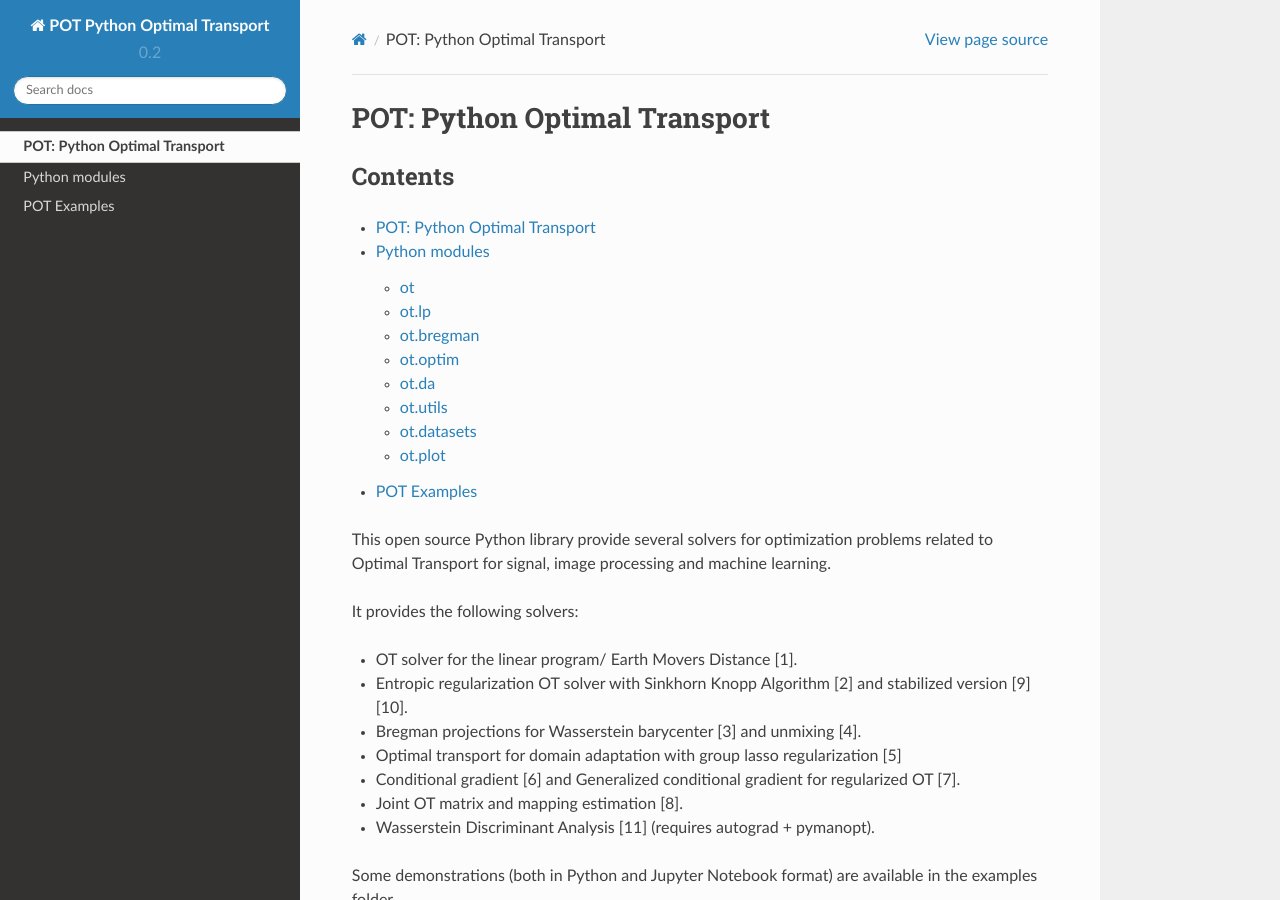
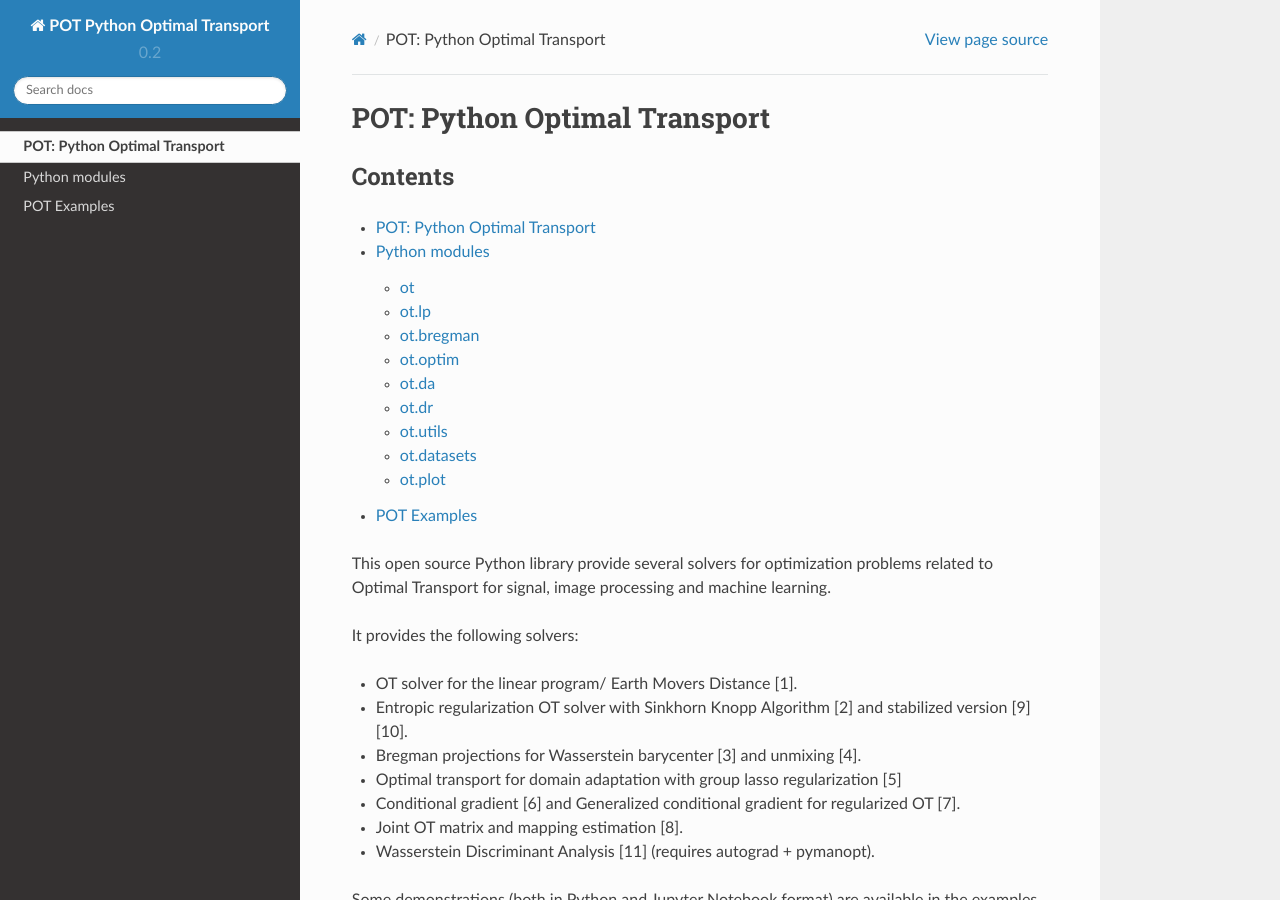
Before and after one commit to PythonOT/POT, a Sphinx documentation site: the page built from docs/source/index.rst, in a window 1280 px wide and 900 px high. Built offline with Sphinx 7.4.7 and the Read the Docs theme 2.0.0, drawn with Linux system fonts in a browser that asks for light colours.

Commit message:
doc with dr

```diff
--- a/docs/source/all.rst
+++ b/docs/source/all.rst
@@ -32,6 +32,13 @@ ot.da
 .. automodule:: ot.da
   :members:
 
+ot.dr
+--------
+
+.. automodule:: ot.dr
+  :members:
+
+
 ot.utils
 --------
 
```
